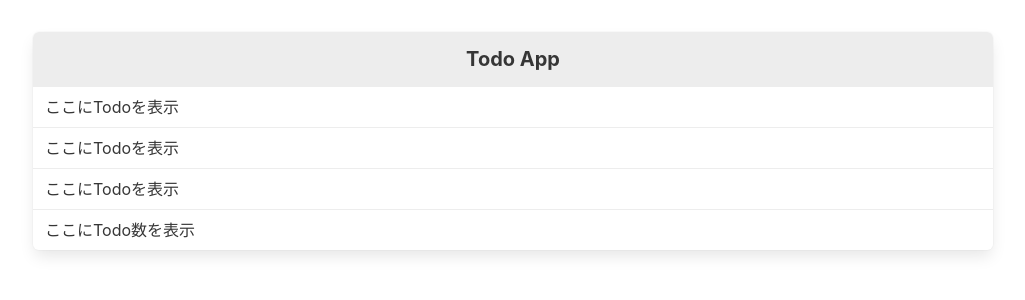
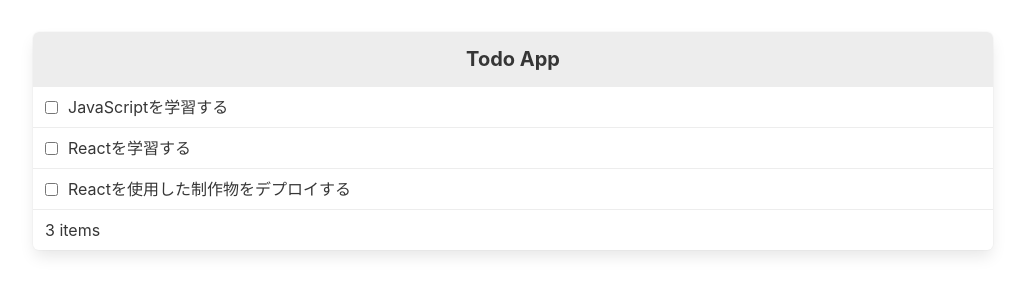
Before and after one commit to nakachan-ing/todo-app, a React (Create React App) app: page / in a window 1280 px wide. Shown: the top 300 px of the page, without its empty margins (127-1152 px from the left). Built offline with nearby package versions, Linux system fonts and the light colour scheme.

Commit message:
♻️ mapでTodo(dummyData)と総数を表示

```diff
--- a/src/components/Todo.jsx
+++ b/src/components/Todo.jsx
@@ -8,11 +8,16 @@ export const Todo = () => {
   return (
     <div className='panel'>
         <div className='panel-heading'>Todo App</div>
-        <div className='panel-block'>ここにTodoを表示</div>
-        <div className='panel-block'>ここにTodoを表示</div>
-        <div className='panel-block'>ここにTodoを表示</div>
+
+        {items.map((item) => (
+            <div className='panel-block' key={item.id}>
+                <input type='checkbox'/>
+                <span>{item.text}</span>
+            </div>
+        ))}
+
         <div className='panel-block'>
-            <span>ここにTodo数を表示</span>
+            <span>{items.length} items</span>
         </div>
     </div>
   )
```
